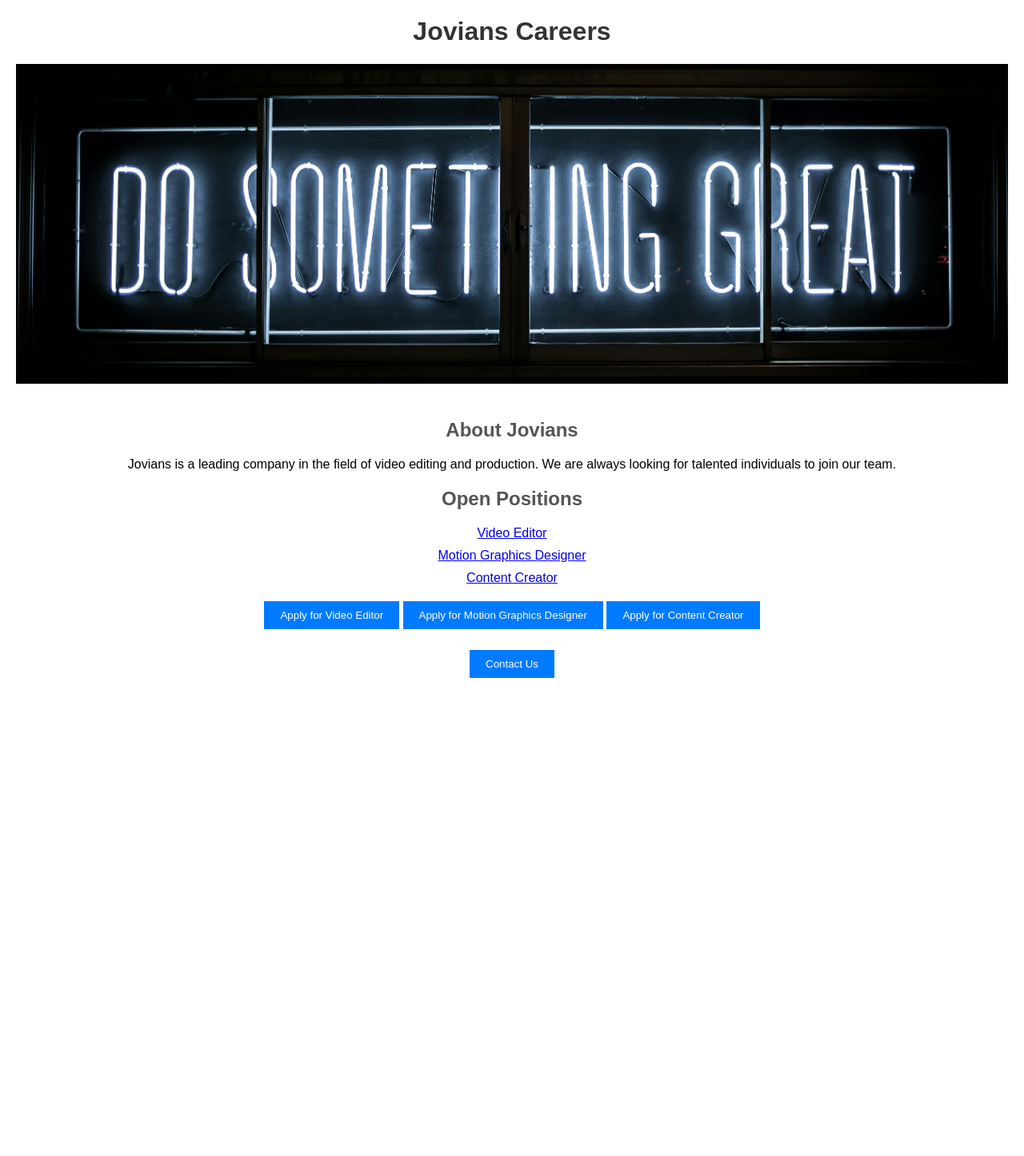
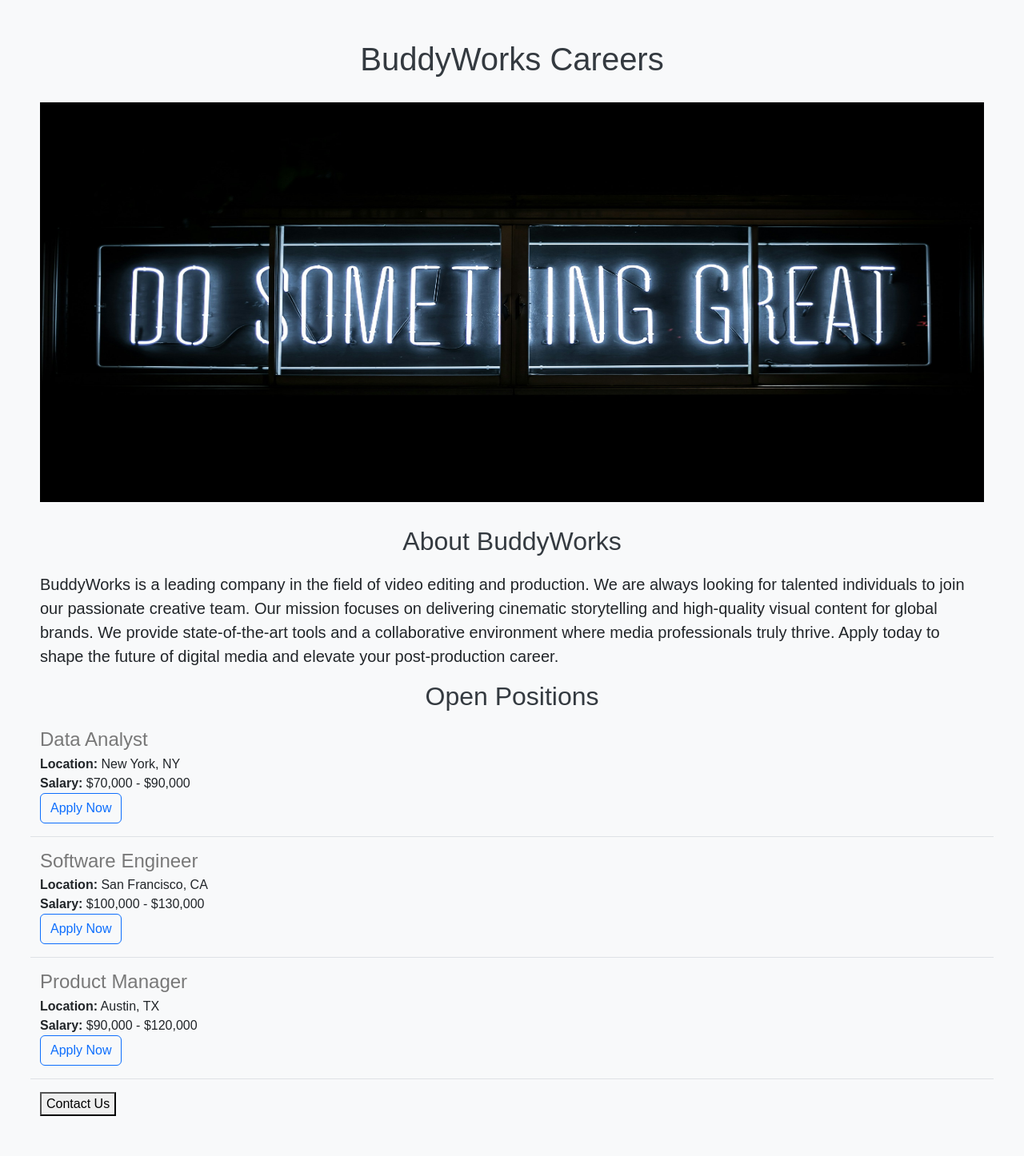
Before and after one commit to PranjalSrivstav/jovians-careers-website, a Flask app: page / in a window 1280 px wide. Shown: the whole page at 80% size. Before the commit the page ends 848 px from the top, so only its background shows below. Run offline with Flask 3, Linux system fonts and the light colour scheme.

Commit message:
added job item

```diff
--- a/app.py
+++ b/app.py
@@ -1,9 +1,30 @@
 from flask import Flask, render_template
 app = Flask(__name__)
 
+JOBS = [
+    {
+        'id': 1,
+        'title': 'Data Analyst',
+        'location': 'New York, NY',
+        'salary': '$70,000 - $90,000'
+    },
+    {
+        'id': 2,
+        'title': 'Software Engineer',
+        'location': 'San Francisco, CA',
+        'salary': '$100,000 - $130,000'
+    },
+    {
+        'id': 3,
+        'title': 'Product Manager',
+        'location': 'Austin, TX',
+        'salary': '$90,000 - $120,000'
+    }
+]
+
 @app.route('/')
 def hello_world():
-    return render_template('main.html')
+    return render_template('main.html', jobs=JOBS, company_name="BuddyWorks")
 
 if __name__ == '__main__':
     app.run(host='0.0.0.0', port=5000, debug=True)
--- /dev/null
+++ b/templates/jobitem.html
@@ -0,0 +1,14 @@
+ <div class="border-bottom row" style="margin-bottom: 16px; padding-bottom: 16px;">
+    <div class="col-6">
+        <h4 style="color: rgb(120, 120, 120); margin-bottom: 4px;">{{ job['title'] }}</h4>
+        <div >
+            <b>Location:</b> {{ job['location'] }}
+        </div>
+        <div>
+            <b>Salary:</b> {{ job['salary'] }}
+        </div>
+        <div class="col-4">
+            <button type="button" class="btn btn-outline-primary">Apply Now</button>
+        </div>
+        </div>
+    </div>
--- a/templates/main.html
+++ b/templates/main.html
@@ -3,61 +3,48 @@
 <head>
     <meta charset="UTF-8">
     <meta name="viewport" content="width=device-width, initial-scale=1.0">
-    <title>Jovians Careers</title>
+    <title>{{ company_name }} Careers</title>
+    <link href="https://cdn.jsdelivr.net/npm/bootstrap@5.3.8/dist/css/bootstrap.min.css" rel="stylesheet" integrity="sha384-sRIl4kxILFvY47J16cr9ZwB07vP4J8+LH7qKQnuqkuIAvNWLzeN8tE5YBujZqJLB" crossorigin="anonymous">
     <style>
         body {
             font-family: Arial, sans-serif;
-            margin: 20px;
-            text-align: center;
+            margin: 50px;
+            padding: auto;
+            background-color: #f8f9fa;
         }
         #banner {
+            display: block;
+            margin-left: auto;
+            margin-right: auto;
+            margin-bottom: 30px;
+            margin-top: 30px;
             width: 100%;
-            max-width: 100%;
-            height: 400px;
+            height: 500px;
+        }
+        h1, h2 {
+            color: #343a40;
             margin-bottom: 20px;
-            object-fit: cover;
-        }
-        h1 {
-            color: #333;
-        }
-        h2 {
-            color: #555;
-        }
-        ul {
-            list-style-type: none;
-            padding: 0;
-        }
-        li {
-            margin-bottom: 10px;
-        }
-        button {
-            margin-top: 10px;
-            padding: 10px 20px;
-            background-color: #007BFF;
-            color: white;
-            border: none;
-            cursor: pointer;
-        }
-        button:hover {
-            background-color: #0056b3;
         }
     </style>
 </head>
 <body>
-    <h1>Jovians Careers</h1>
-    <img id="banner" src="http://192.168.31.3:5000/static/banner.jpg" alt="Jovians Careers" width="600">
-    <h2>About Jovians</h2>
-    <p>Jovians is a leading company in the field of video editing and production.
-        We are always looking for talented individuals to join our team.</p>
-     <h2>Open Positions</h2>
-    <ul>
-        <li><a href="/job/1">Video Editor</a></li>
-        <li><a href="/job/2">Motion Graphics Designer</a></li>
-        <li><a href="/job/3">Content Creator</a></li>
-    <button onclick="window.location.href='/job/1'">Apply for Video Editor</button>
-    <button onclick="window.location.href='/job/2'">Apply for Motion Graphics Designer</button>
-    <button onclick="window.location.href='/job/3'">Apply for Content Creator</button>
-    </ul>
+
+    <h1 class="text-center">{{ company_name }} Careers</h1>
+    <img id="banner" src="http://192.168.31.3:5000/static/banner.jpg" alt="{{ company_name }} Careers" width="600">
+
+    <h2 class="text-center">About {{ company_name }}</h2>
+    <p class = "lead">{{ company_name }} is a leading company in the field of video editing and production.
+        We are always looking for talented individuals to join our passionate creative team.
+        Our mission focuses on delivering cinematic storytelling and high-quality visual content for global brands.
+        We provide state-of-the-art tools and a collaborative environment where media professionals truly thrive.
+        Apply today to shape the future of digital media and elevate your post-production career.</p>
+     <h2 class="text-center">Open Positions</h2>
+    <div>
+        {% for job in jobs %}
+           {% include 'jobitem.html' %}
+        {% endfor %}
+    </div>
+
     <button>Contact Us</button>
 </body>
 </html>
```
